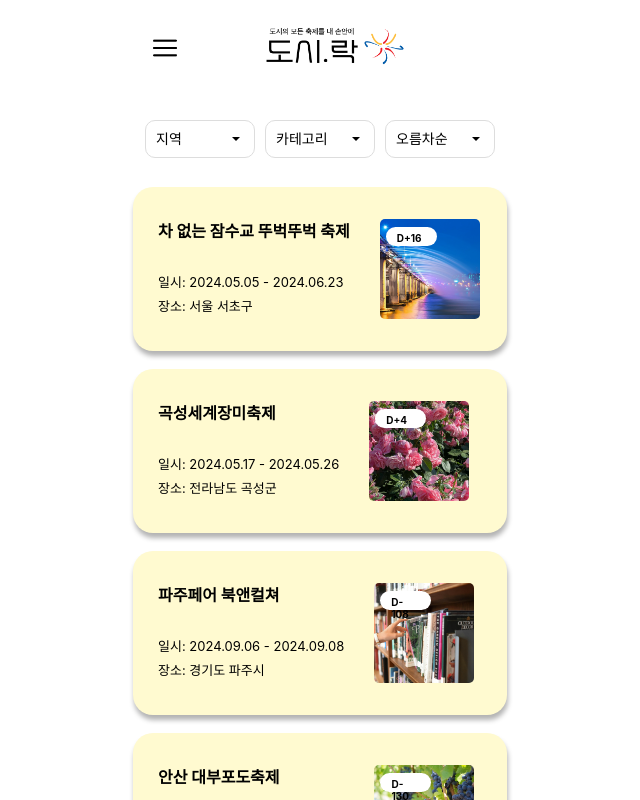
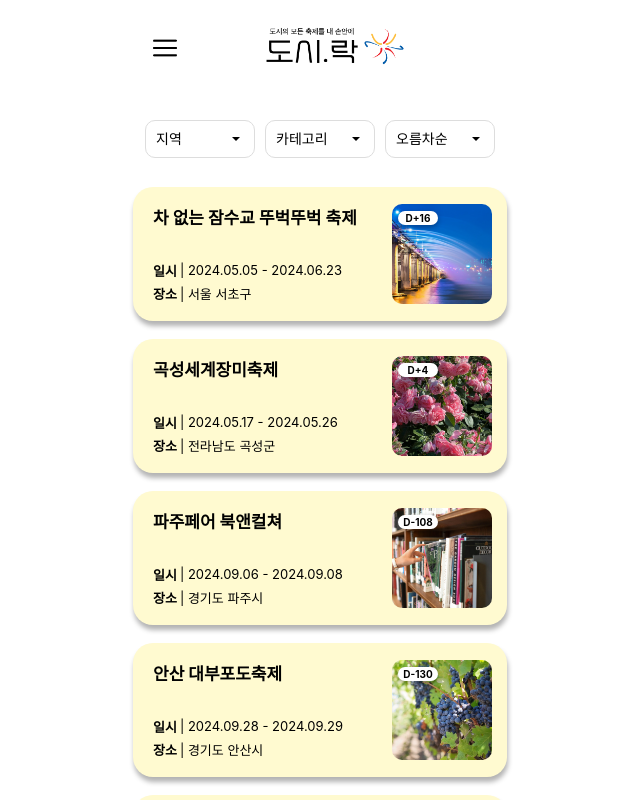
Before and after one commit to hansongy1/castone-FE, a React (Create React App) app in the folder cityrock-app/: page /festival in a window 1280 px wide. Shown: the top 800 px of the page, without its empty margins (320-960 px from the left). Built offline with nearby package versions, Linux system fonts and the light colour scheme.

Commit message:
축제 페이지 완성 및 상세페이지 css 수정 중

```diff
--- a/cityrock-app/src/App.js
+++ b/cityrock-app/src/App.js
@@ -1,14 +1,10 @@
-/* App.js */
 import { BrowserRouter as Router, Routes, Route } from 'react-router-dom';
 import React from 'react';
 import Header from "./components/Header";
-import './styles/main.css'; /* 가운데 정렬 */
-import Login from "./pages/Login";
+import './styles/main.css';
 import Home from "./components/Home";
-import Register from './Register';
-import InitialUser from "./pages/InitialUser";
 import FestivalInfo from './FestivalInfo';
-
+import FestivalDetail from './FestivalDetail';
 
 function App() {
   return (
@@ -16,25 +12,14 @@ function App() {
       <div className='container'>
         <section className='contents'>
           <Header />
-          {/* <BrowserView>
-            브라우저 뷰입니다.
-          </BrowserView>
-          <MobileView>
-            <p>모바일뷰입니다.</p>
-          </MobileView> */}
-
-          {/* 라우트 설정 */}
           <Routes>
-            <Route path="/" element={<Home /> } />
-            <Route path="/login" element={<Login />} />
-            <Route path="/register" element={<Register />} />
-            <Route path="/initialUser" element={<InitialUser />} />
+            <Route path="/" element={<Home />} />
             <Route path="/festival" element={<FestivalInfo />} />
+            <Route path="/festival/:id" element={<FestivalDetail />} />
           </Routes>
         </section>
       </div>
     </Router>
-
   );
 }
 
--- /dev/null
+++ b/cityrock-app/src/FestivalDetail.js
@@ -0,0 +1,84 @@
+import React from 'react';
+import { useParams } from 'react-router-dom'; // useParams를 import
+import './styles/FestivalDetail.css';
+import image1 from './assets/festival1.png';
+import image2 from './assets/festival2.png';
+import image3 from './assets/festival3.png';
+import image4 from './assets/festival4.png';
+import image5 from './assets/festival5.jpg';
+
+const festivalDetails = [
+  {
+    id: 1,
+    title: '차 없는 잠수교 뚜벅뚜벅 축제',
+    date: '2024.05.05 - 2024.06.23',
+    location: '서울특별시 서초구 반포동 잠수교 및 반포 한강공원 일원',
+    image: image1,
+    contact: '02-1234-5678',
+    introduce: '2024 차 없는 잠수교 뚜벅뚜벅 축제는 오감으로 만나는 힐링 놀이터의 컨셉으로 개최한다. 매주 일요일, 몸과 마음을 쉬어갈 수 있는 한강 위의 축제 놀이와 힐링을 동시에 즐기며 컬러풀한 한강으로 충전 할 수 있는 축제이다. 매주 특별한 프로그램과 다양한 공연, 힐링존, 푸드트럭 등을 준비하고, 전국의 농부들을 만나볼 수 있는 농부의 시장, 플리마켓, 놀이 체험 공간 등 다양한 즐길 거리를 구성하여 참여하는 행사 방문객들에게 즐거움과 휴식을 동시에 제공하고자 한다.',
+  },
+  {
+    id: 2,
+    title: '곡성세계장미축제',
+    date: '2024.05.17 - 2024.05.26',
+    location: '전라남도 곡성군 오곡면 기차마을로 232',
+    image: image2,
+    contact: '061-360-8471',
+    introduce:
+      '곡성군의 랜드마크인 <섬진강 기차마을>에서 75,000㎡ 규모의 대형 장미 정원에 1,004종의 유럽산 희귀 장미와 사계절 초화 수 만 본을 식재하여 이색적이고 화려한 볼거리를 제공하여 관외 및 해외 관광객을 유입하여 지역 관광 산업 견인과 지역 경제 활성화를 도모한다.'
+  },
+  {
+    id: 3,
+    title: '파주페어 북앤컬쳐',
+    date: '2024.09.06 - 2024.09.08',
+    location: '경기도 파주시',
+    image: image3,
+    contact: '031-240-3401',
+    introduce: '작가와의 만남, 북마켓, 책 읽기 챌린지',
+  },
+  {
+    id: 4,
+    title: '안산 대부포도축제',
+    date: '2024.09.28 - 2024.09.29',
+    location: '경기도 안산시',
+    image: image4,
+    contact: '031-481-5921',
+    introduce: '포도 수확 체험, 포도 와인 시음, 전통 음식 만들기',
+  },
+  {
+    id: 5,
+    title: '제주한순간 한식문화축제',
+    date: '2024.08.28 - 2024.08.29',
+    location: '제주도 서귀포시',
+    image: image5,
+    contact: '064-710-3310',
+    introduce: '한식 요리 대회, 전통 음악 공연, 전통 놀이 체험',
+  },
+];
+
+const FestivalDetail = () => {
+  const { id } = useParams();
+  const festival = festivalDetails.find((festival) => festival.id === parseInt(id));
+
+  if (!festival) {
+    return <div>축제를 찾을 수 없습니다.</div>;
+  }
+
+  return (
+    <div className="festival-detail">
+      <img
+        src={festival.image}
+        alt={festival.title}
+        className="festival-image-detail"
+      />
+      <h1>{festival.title}</h1>
+      <p>📍{festival.title}</p>
+      <p>🗺️ {festival.location}</p>
+      <p>📅 {festival.date}</p>
+      {festival.contact && <p>📞 {festival.contact}</p>}
+      {festival.introduce && <p><h4>소개</h4>{festival.introduce}</p>}
+    </div>
+  );
+};
+
+export default FestivalDetail;
--- a/cityrock-app/src/FestivalInfo.js
+++ b/cityrock-app/src/FestivalInfo.js
@@ -1,8 +1,8 @@
 import React from 'react';
+import { Link } from 'react-router-dom'; // Link를 import
 import './styles/Festival.css';
 import FilterBar from './FilterBar';
 
-// 이미지 파일을 import 합니다
 import image1 from './assets/festival1.png';
 import image2 from './assets/festival2.png';
 import image3 from './assets/festival3.png';
@@ -15,7 +15,7 @@ const festivals = [
     title: '차 없는 잠수교 뚜벅뚜벅 축제',
     date: '2024.05.05 - 2024.06.23',
     location: '서울 서초구',
-    image: image1, // import한 이미지 사용
+    image: image1,
     startDate: new Date('2024-05-05'),
   },
   {
@@ -63,17 +63,28 @@ const calculateDday = (startDate) => {
     : `D+${Math.abs(daysDiff)}`;
 };
 
-const FestivalList = () => {
+const FestivalInfo = () => {
   return (
     <div>
       <FilterBar />
       <div className="festival-list">
         {festivals.map((festival) => (
-          <div key={festival.id} className="festival-card">
+          <Link
+            to={`/festival/${festival.id}`}
+            key={festival.id}
+            className="festival-card-link"
+          >
+            <div className="festival-card">
               <div className="festival-info">
                 <h3>{festival.title}</h3>
-              <p>일시: {festival.date}</p>
-              <p>장소: {festival.location}</p>
+                <div className="date-location">
+                  <p className="bold-text">일시</p>
+                  <p>| {festival.date}</p>
+                </div>
+                <div className="location">
+                  <p className="bold-text">장소</p>
+                  <p>| {festival.location}</p>
+                </div>
               </div>
               <div className="image-container">
                 <img
@@ -86,10 +97,11 @@ const FestivalList = () => {
                 </div>
               </div>
             </div>
+          </Link>
         ))}
       </div>
     </div>
   );
 };
 
-export default FestivalList;
+export default FestivalInfo;
--- a/cityrock-app/src/styles/Festival.css
+++ b/cityrock-app/src/styles/Festival.css
@@ -1,3 +1,23 @@
+/* 링크 효과 제거 */
+.festival-card-link {
+  text-decoration: none; /* 밑줄 제거 */
+  color: inherit; /* 글씨 색상을 부모 요소의 색상과 일치시킴 */
+}
+
+.festival-card-link:hover,
+.festival-card-link:focus,
+.festival-card-link:active {
+  text-decoration: none; /* 호버, 포커스, 클릭 시에도 밑줄 제거 */
+  color: inherit; /* 호버, 포커스, 클릭 시에도 색상 유지 */
+}
+
+
+h1{
+  font-size: 25px;
+  margin-left:25px;
+  margin-bottom: 30px;
+}
+
 .festival-list {
   display: flex;
   flex-direction: column;
@@ -10,53 +30,89 @@
   width: 344px;
   height: 134px;
   margin: 9px 0;
-  padding: 15px;
+  padding: 0 15px;
   display: flex;
   flex-direction: row;
+  justify-content: space-between; /* 텍스트와 이미지를 양 끝에 배치 */
   align-items: center;
-  box-shadow: 1px 5px 5px rgba(0,0,0,0.3);
+  box-shadow: 1px 5px 5px rgba(0, 0, 0, 0.3);
+  overflow: hidden;
 }
 
 .image-container {
   position: relative;
   width: 100px;
   height: 100px;
-  margin-left: 30px;
+  padding: 0;
+  flex-shrink: 0;
+  display: flex;
+  align-items: center;
+  justify-content: center;
 }
 
 .dday-overlay {
   position: absolute;
-  width: 29px;
-  height: 9px;
-  top: 0;
-  left: 0;
+  width: 40px;
+  height: 14px;
+  top: 7px;
+  left: 6px;
   background-color: white;
-  padding: 5px 11px;
-  border-radius: 10px;
   font-size: 10px;
   font-weight: 700;
-  margin: 8px 6px;
+  color: black;
+  border-radius: 40px;
+  display: flex;
+  justify-content: center;
+  align-items: center;
+  box-shadow: 0px 2px 5px rgba(0, 0, 0, 0.3);
+  padding: 0;
+  margin: 0;
 }
 
 .festival-image {
   width: 100%;
   height: 100%;
   object-fit: cover;
-  border-radius: 5px;
+  border-radius: 10px;
+  margin: 0;
+  padding: 0;
 }
 
 .festival-info {
   text-align: left;
-  margin-left: 10px;
-
+  margin-left: 5px;
+  margin-right: auto;
+  display: flex;
+  flex-direction: column;
+  justify-content: center;
 }
 
 .festival-info h3 {
-  margin: 0 0 30px 0;
-  font-size: 16px;
+  margin: 0 0 10px 0;
+  font-size: 17px;
+  margin-bottom: 30px;
 }
 
-.festival-info p {
-  margin: 5px 0;
+.festival-info .date-location,
+.festival-info .location {
+  display: flex;
+  align-items: center;
   font-size: 13px;
+  margin: 2px 0;
 }
+
+.festival-info .date-location p,
+.festival-info .location p {
+  margin-right: 5px;
+  margin: 0;
+  margin-right: 3px;
+}
+
+.festival-info .location p:first-child {
+  font-weight: 800; /* "장소" 텍스트만 굵게 설정 */
+  margin-right: 3px;
+}
+
+.festival-info .bold-text {
+  font-weight: bold;
+}
--- /dev/null
+++ b/cityrock-app/src/styles/FestivalDetail.css
@@ -0,0 +1,3 @@
+.festival-Detail h1{
+  color: white;
+}
```
Lines whose indentation alone changed are shown as unchanged.
